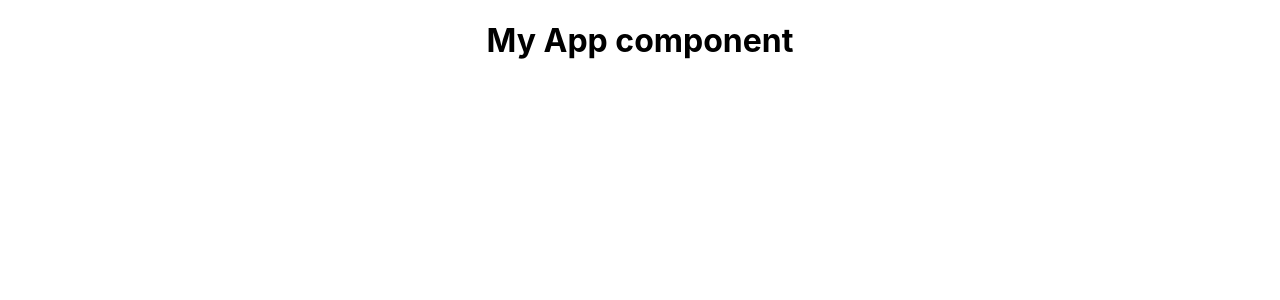
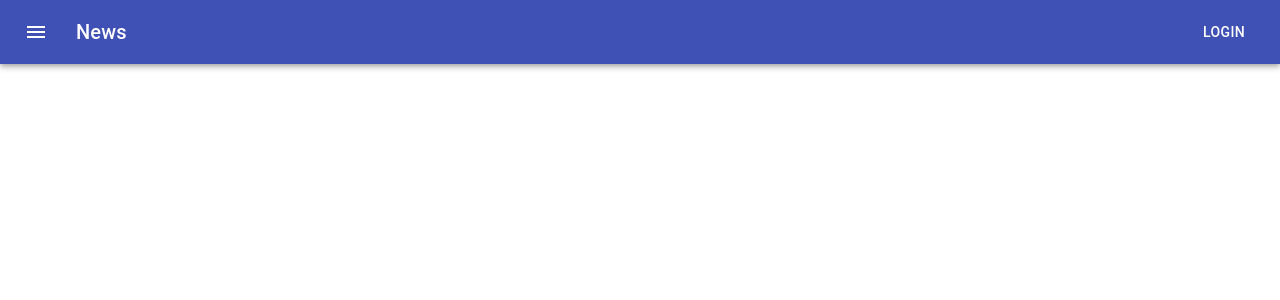
Before and after one commit to mikohan/vasya-interface, a React (Create React App) app: page / in a window 1280 px wide. Shown: the top 300 px of the page. Built offline with nearby package versions, Linux system fonts and the light colour scheme.

Commit message:
Added appbar

```diff
--- a/src/App.tsx
+++ b/src/App.tsx
@@ -1,10 +1,11 @@
 import React from 'react';
 import './App.css';
+import AppBar from './components/AppBar';
 
 function App() {
   return (
-    <div className="App">
-      <h1>My App component</h1>
+    <div>
+      <AppBar />
     </div>
   );
 }
--- /dev/null
+++ b/src/components/AppBar.tsx
@@ -0,0 +1,47 @@
+import React from 'react';
+import { createStyles, makeStyles, Theme } from '@material-ui/core/styles';
+import AppBar from '@material-ui/core/AppBar';
+import Toolbar from '@material-ui/core/Toolbar';
+import Typography from '@material-ui/core/Typography';
+import Button from '@material-ui/core/Button';
+import IconButton from '@material-ui/core/IconButton';
+import MenuIcon from '@material-ui/icons/Menu';
+
+const useStyles = makeStyles((theme: Theme) =>
+  createStyles({
+    root: {
+      flexGrow: 1,
+    },
+    menuButton: {
+      marginRight: theme.spacing(2),
+    },
+    title: {
+      flexGrow: 1,
+    },
+  })
+);
+
+export default function ButtonAppBar() {
+  const classes = useStyles();
+
+  return (
+    <div className={classes.root}>
+      <AppBar position="static">
+        <Toolbar>
+          <IconButton
+            edge="start"
+            className={classes.menuButton}
+            color="inherit"
+            aria-label="menu"
+          >
+            <MenuIcon />
+          </IconButton>
+          <Typography variant="h6" className={classes.title}>
+            News
+          </Typography>
+          <Button color="inherit">Login</Button>
+        </Toolbar>
+      </AppBar>
+    </div>
+  );
+}
```
Also changed, not shown: 1 other file (tests, documents, lock files or other folders).
